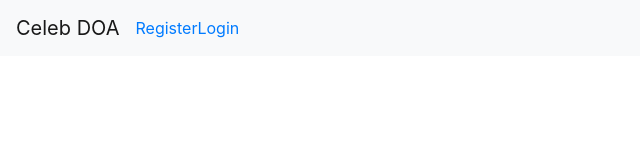
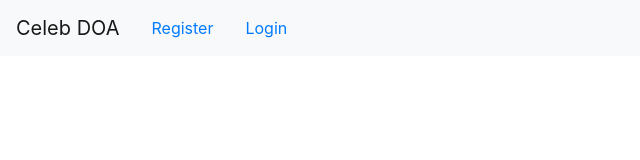
Before and after one commit to bw-celebrity-dead-or-alive-1/Front-end, a React (Create React App) app in the folder celebdoa/: page /admin in a window 1280 px wide. Shown: the top 160 px of the page, without its empty margins (0-640 px from the left). Built offline with nearby package versions, Linux system fonts and the light colour scheme.

Commit message:
navbar links fixed

```diff
--- a/celebdoa/src/components/Navbar.js
+++ b/celebdoa/src/components/Navbar.js
@@ -1,19 +1,23 @@
-import React from "react";
-import { BrowserRouter as Router, Route, Link } from "react-router-dom";
+import React from 'react';
+import { BrowserRouter as Router, Route, Link } from 'react-router-dom';
 
-import Login from "./Login";
-import Register from "./Register";
+import Login from './Login';
+import Register from './Register';
 // import Admin from "./Admin";
 
-import { Navbar as NavbarBS, Nav, } from 'react-bootstrap';
+import { Navbar as NavbarBS, Nav } from 'react-bootstrap';
 
 const Navbar = () => {
 	return (
 		<Router>
 			<NavbarBS bg="light">
-			<NavbarBS.Brand href="/">Celeb DOA</NavbarBS.Brand>
-				<Nav.Item><Link to="/register">Register</Link></Nav.Item>
-				<Nav.Item><Link to="/login">Login</Link></Nav.Item>
+				<NavbarBS.Brand href="/">Celeb DOA</NavbarBS.Brand>
+				<Nav.Item>
+					<Nav.Link as={Link} to="/register">Register</Nav.Link>
+				</Nav.Item>
+				<Nav.Item>
+					<Nav.Link as={Link} to="/login">Login</Nav.Link>
+				</Nav.Item>
 				{/* <Nav.Item><Link to="/admin">Admin</Link></Nav.Item> */}
 			</NavbarBS>
 			<Route path="/login" component={Login} />
```
